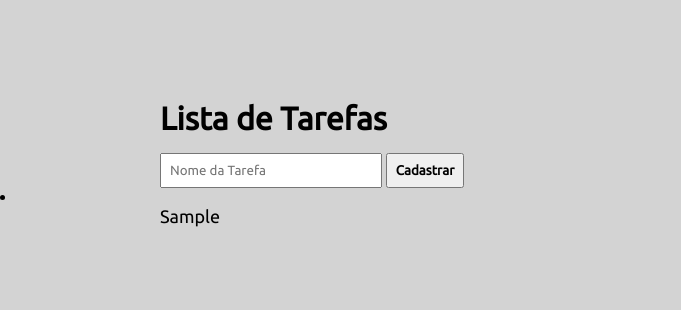
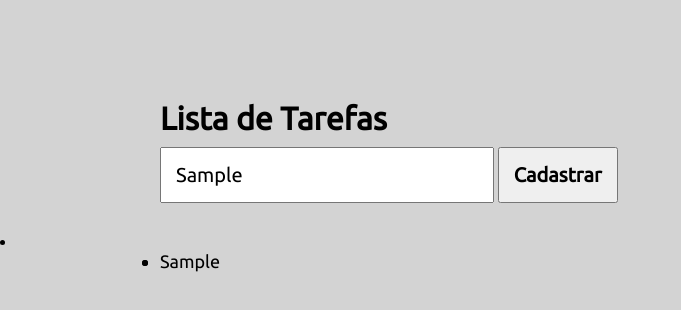
Before and after one commit to pabloliveeira/fabiola_teste, a plain HTML site: page index.html in a window 1280 px wide. Both pictures are taken after typing "Sample" into the empty fields and a click on the button "Cadastrar". Shown: the whole page, without its empty margins (0-681 px from the left). Drawn offline with nearby package versions, Linux system fonts and the light colour scheme.

Commit message:
modifiquei

```diff
--- a/main.css
+++ b/main.css
@@ -11,7 +11,8 @@ body {
 }
 
 header {
-    margin-bottom: 16px;
+    margin-bottom: 10px;
+
 }
 
 .container, ul li {
@@ -21,7 +22,9 @@ header {
 }
 
 input, button {
-    padding: 8px;
+    padding: 14px;
+    margin-bottom: 30px;
+    font-size: 20px;
 }
 
 button {
@@ -34,5 +37,13 @@ ul {
 }
 
 ul li {
-    list-style: none;
+    padding-bottom: 8px;
 }
+
+ul li:hover {
+    cursor: pointer;
+}
+
+.completed{
+    text-decoration: line-through;
+}
--- a/main.js
+++ b/main.js
@@ -5,9 +5,13 @@ $(document).ready(function() {
     e.preventDefault();
     const nomeTarefa = $('#nova-tarefa').val();
     const novaTarefa = $('<li></li>');
-    $(`<ul>${nomeTarefa}</ul>`).appendTo(novaTarefa);
+    $(`<li>${nomeTarefa}</li>`).appendTo(novaTarefa);
     $(novaTarefa).appendTo('ul');
-    $('#nova-tarefa').val('')
+    $('#nova-tarefa').val()
+
+    $(novaTarefa).click(function() {
+        $('ul').toggleClass('completed');
 
     })
 })
+})
```
